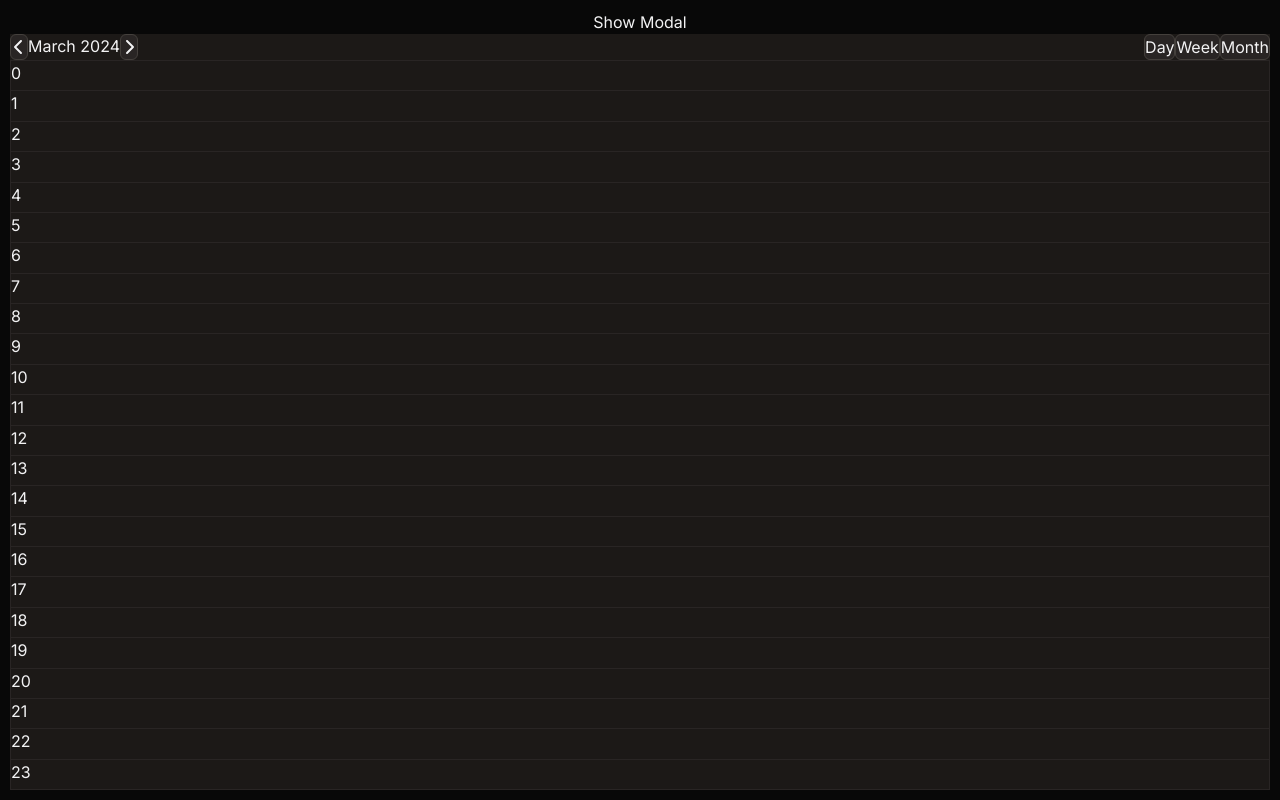
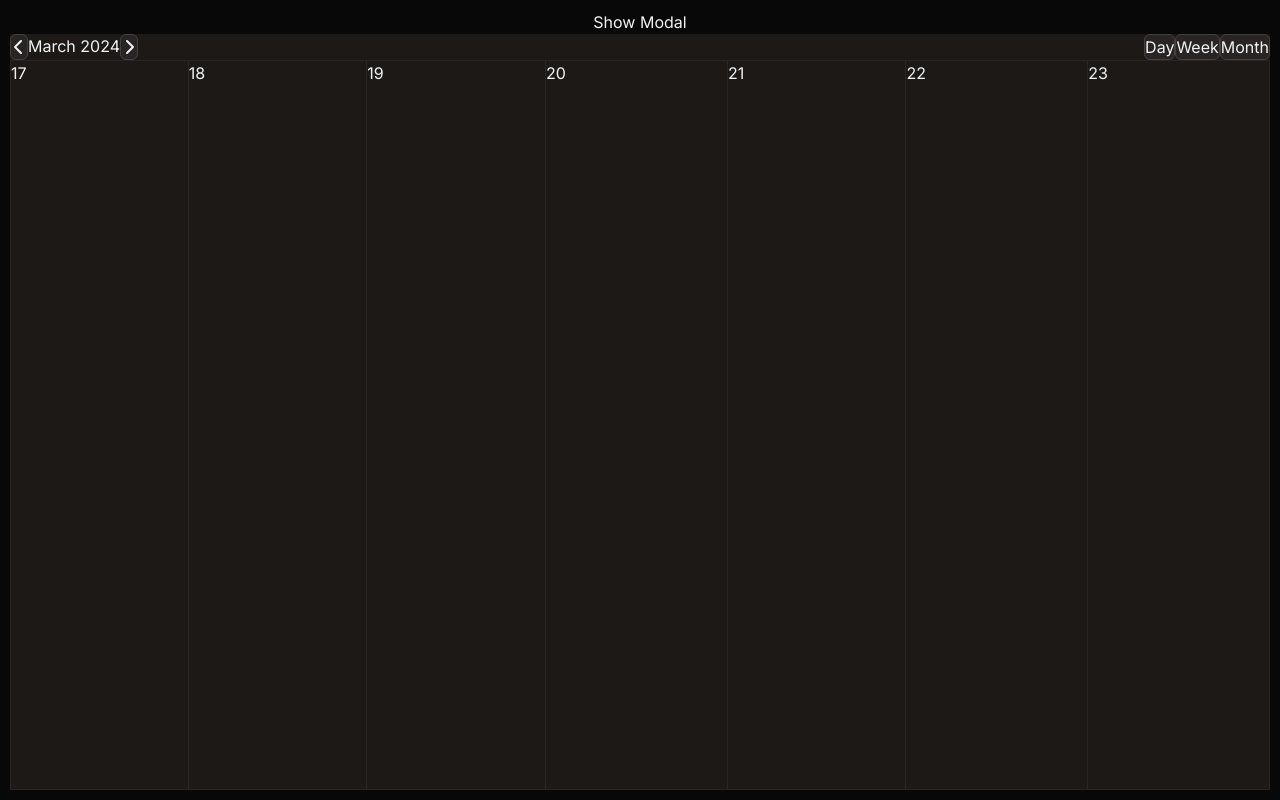
Before and after one commit to marielle-lopez/chrono, a React (Vite) app in the folder frontend/: page /week in a window 1280 px wide. Built offline with nearby package versions, Linux system fonts and the light colour scheme.

Commit message:
add 'view' as prop and render cells for 'week' view

```diff
--- a/frontend/src/containers/CellList/CellList.tsx
+++ b/frontend/src/containers/CellList/CellList.tsx
@@ -3,14 +3,28 @@ import Cell from '../../components/Cell/Cell';
 type Nullable<T> = T | undefined | null;
 
 interface CellListProps {
+  view?: Nullable<string>;
   day?: Nullable<Date>;
   month?: Nullable<number>;
   year?: Nullable<number>;
 }
 
-const CellList = ({ day = null, month = null, year = null }: CellListProps) => {
+const CellList = ({
+  view = null,
+  day = null,
+  month = null,
+  year = null,
+}: CellListProps) => {
   let hours;
   let days;
+
+  const getDatesInWeek = (date: Date): Date[] => {
+    return Array(7)
+      .fill(new Date(date))
+      .map(
+        (date, i) => new Date(date.setDate(date.getDate() - date.getDay() + i))
+      );
+  };
 
   const getDaysInMonth = (year: number, month: number): Date[] => {
     const date = new Date(year, month, 1);
@@ -46,13 +60,31 @@ const CellList = ({ day = null, month = null, year = null }: CellListProps) => {
     hours = [...Array(24).keys()];
   }
 
+  if (day !== null && view === 'week') {
+    days = getDatesInWeek(day);
+  }
+
   if (month !== null && year !== null) {
     days = getDaysInMonth(year, month);
   }
 
   return (
     <>
-      {days && (
+      {day && view === 'day' && (
+        <div className="flex flex-col flex-grow gap-px gap-py px-px py-px bg-stone-800">
+          {hours?.map((hour) => (
+            <Cell key={hour} hour={hour} />
+          ))}
+        </div>
+      )}
+      {day && view === 'week' && (
+        <div className="flex flex-grow gap-px gap-py px-px py-px bg-stone-800">
+          {days?.map((day) => (
+            <Cell key={day.getDate()} day={day.getDate()} />
+          ))}
+        </div>
+      )}
+      {days && view === 'month' && (
         <div className="flex-grow grid grid-cols-7 gap-px gap-py px-px py-px bg-stone-800">
           {startDummyDays(days[0]).map((dummyDay: number) => (
             <Cell key={`dummy${dummyDay}`} day={0} />
@@ -65,13 +97,6 @@ const CellList = ({ day = null, month = null, year = null }: CellListProps) => {
           ))}
         </div>
       )}
-      {day && (
-        <div className="flex flex-col flex-grow gap-px gap-py px-px py-px bg-stone-800">
-          {hours?.map((hour) => (
-            <Cell key={hour} hour={hour} />
-          ))}
-        </div>
-      )}
     </>
   );
 };
```
